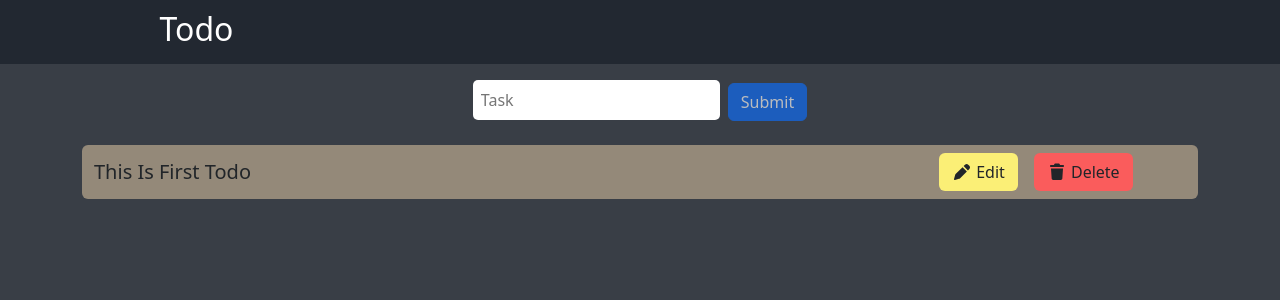
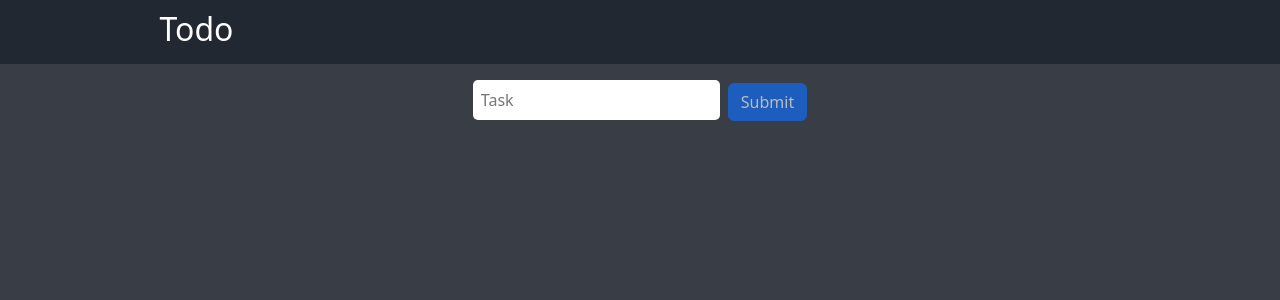
Before and after one commit to vishnuforcode/Todo, a React (Create React App) app: page / in a window 1280 px wide. Shown: the top 300 px of the page. Built offline with nearby package versions, Linux system fonts and the light colour scheme.

Commit message:
Persisted todos using LocalStorage

```diff
--- a/src/Pages/Home.js
+++ b/src/Pages/Home.js
@@ -1,4 +1,4 @@
-import React from 'react'
+import React, { useState } from 'react'
 import Todo from '../components/Todo'
 import {  useSelector } from 'react-redux'
 
@@ -8,6 +8,21 @@ import AddTodo from './AddTodo'
 function Home() {
 
     const todosArray = useSelector((state)=> state.todo.todos)
+    // const [todosArray , settodosArray] = useState(()=>{
+    //   const todoFromLocal = localStorage.getItem("todo")
+    //   if(todoFromLocal){
+    //       return  JSON.parse(todoFromLocal)
+    //   }
+    //   else{
+    //     return [] ;
+    //   }
+
+    // }
+
+
+    // )
+
+
     console.log(todosArray)
 
   return (
@@ -20,10 +35,13 @@ function Home() {
   <div className="container-fluid my-1 " >
     <div className="container" style={{}}>
       <div className="row">
-        <div className="col-lg-12 col-md-12 col-sm-6">
+        <div className="col-lg-12 col-md-12 col-sm-12">
         <div className="todo">
           {
+
             todosArray.map((todoi)=> (
+
+
                 <Todo key={todoi.id} id={todoi.id} text={todoi.text} />
             ))
 
--- a/src/components/Todo.js
+++ b/src/components/Todo.js
@@ -29,12 +29,12 @@ function Todo(props) {
    <>
    <div className="container-fluid my-2 " style={{backgroundColor:'#948979' , borderRadius:'6px'}}>
     <div className="row justify-content-between  align-items-center">
-        <div className="col-lg-7 col-12">
+        <div className="  col-sm-5 col-md-5 col-lg-7 ">
        <p className='h5 mt-2' style={{textTransform:'capitalize'}}>{incomingTask}</p>
         </div>
-        <div className="col-lg-3">
-            <button onClick={()=> {navigate(`/updateTodo/${props.id}`)}} className='btn btn-primar mx-2 my-2' style={{backgroundColor:'#FBEF76'}}> <FontAwesomeIcon icon={faPen}/> Edit</button>
-            <button onClick={()=> {deleteTodo(props.id)}} className='btn btn-dangr mx-2 my-2' style={{backgroundColor:'#FA5C5C'}}> <FontAwesomeIcon icon={faTrash} /> Delete</button>
+        <div className="col-sm-3 col-md-4 col-lg-5 d-flex justify-content-md-end justify-content-sm-center ">
+            <button onClick={()=> {navigate(`/updateTodo/${props.id}`)}} className='btn  mx-2 my-2' style={{backgroundColor:'#FBEF76'}}> <FontAwesomeIcon icon={faPen}/> Edit</button>
+            <button onClick={()=> {deleteTodo(props.id)}} className='btn mx-2 my-2' style={{backgroundColor:'#FA5C5C'}}> <FontAwesomeIcon icon={faTrash} /> Delete</button>
 
         </div>
     </div>
--- a/src/store/slices/TodoSlice.js
+++ b/src/store/slices/TodoSlice.js
@@ -2,7 +2,7 @@ import {createSlice, nanoid} from '@reduxjs/toolkit'
 
 
 const initialState  = {
-  todos : [{id:'1'  , text : 'this is first todo'}]
+  todos : JSON.parse(localStorage.getItem('todo')) || []
 }
 const todoSlice = createSlice({
     name: 'todo',
@@ -15,11 +15,15 @@ const todoSlice = createSlice({
                 text : action.payload
             }
             state.todos.push(todo)
+            localStorage.setItem("todo" , JSON.stringify(state.todos))
+
         } ,
 
         removeTodo :(state ,action)=> {
             const id  = action.payload
             state.todos = state.todos.filter((todo)=> todo.id !== id)
+
+            localStorage.setItem('todo', JSON.stringify(state.todos))
         } ,
 
         updateTodo :(state ,action)=>{
@@ -31,6 +35,7 @@ const todoSlice = createSlice({
             if(todoToUpdate){
 
                 todoToUpdate.text = textRecieved
+                localStorage.setItem('todo' , JSON.stringify(state.todos))
             }
 
 
```
